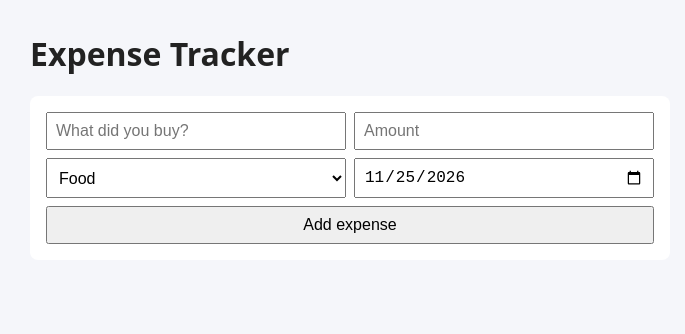
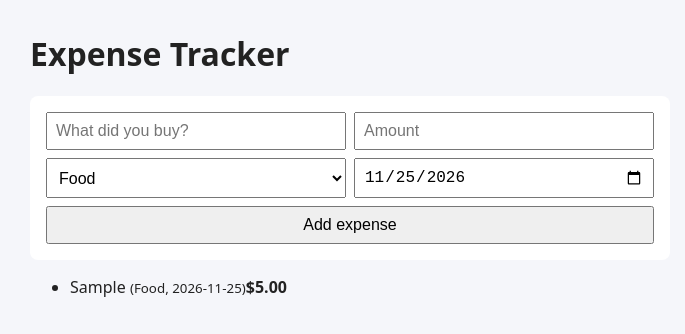
Before and after one commit to rachidAfggan/expense-tracker, a React (Vite) app: page / in a window 1280 px wide. Both pictures are taken after typing "Sample", "5" into the empty fields and a click on the button "Add expense". Shown: the top 334 px of the page, without its empty margins (290-975 px from the left). Built offline with nearby package versions, Linux system fonts and the light colour scheme.

Commit message:
Show expenses in a list

```diff
--- a/src/App.jsx
+++ b/src/App.jsx
@@ -13,6 +13,17 @@ export default function App() {
     <main>
       <h1>Expense Tracker</h1>
       <ExpenseForm onAdd={handleAdd} />
+      <ul className="expense-list">
+        {expenses.map((expense) => (
+          <li key={expense.id}>
+            <span>
+              {expense.title} <small>({expense.category}, {expense.date})</small>
+            </span>
+            <strong>${expense.amount.toFixed(2)}</strong>
+          </li>
+        ))}
+      </ul>
+      {expenses.length === 0 && <p>No expenses yet. Add your first one above.</p>}
     </main>
   )
 }
```
